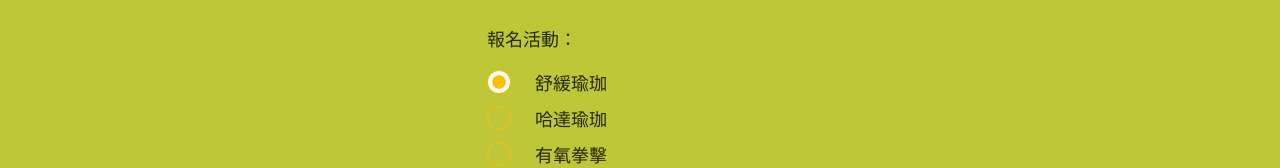
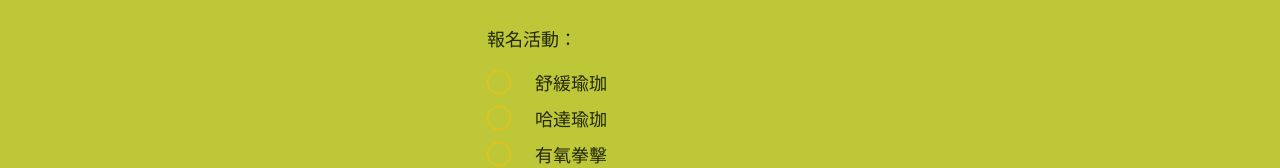
Before and after one commit to ritacc12/Picnic-Activity, a React (Vite) app: page / in a window 1280 px wide. Shown: the part 3356-3524 px from the top of the page. Built offline with nearby package versions, Linux system fonts and the light colour scheme.

Commit message:
reset the selectedValue

```diff
--- a/src/component/Registration.jsx
+++ b/src/component/Registration.jsx
@@ -21,7 +21,7 @@ const Registration = () => {
   };
 
   // For Radio button only can choose one choice
-  const [selectedValue, setSelectedValue] = useState("SoothYoga");
+  const [selectedValue, setSelectedValue] = useState("");
   const handleRadioChange = (value) => {
     setSelectedValue(value);
 
```
